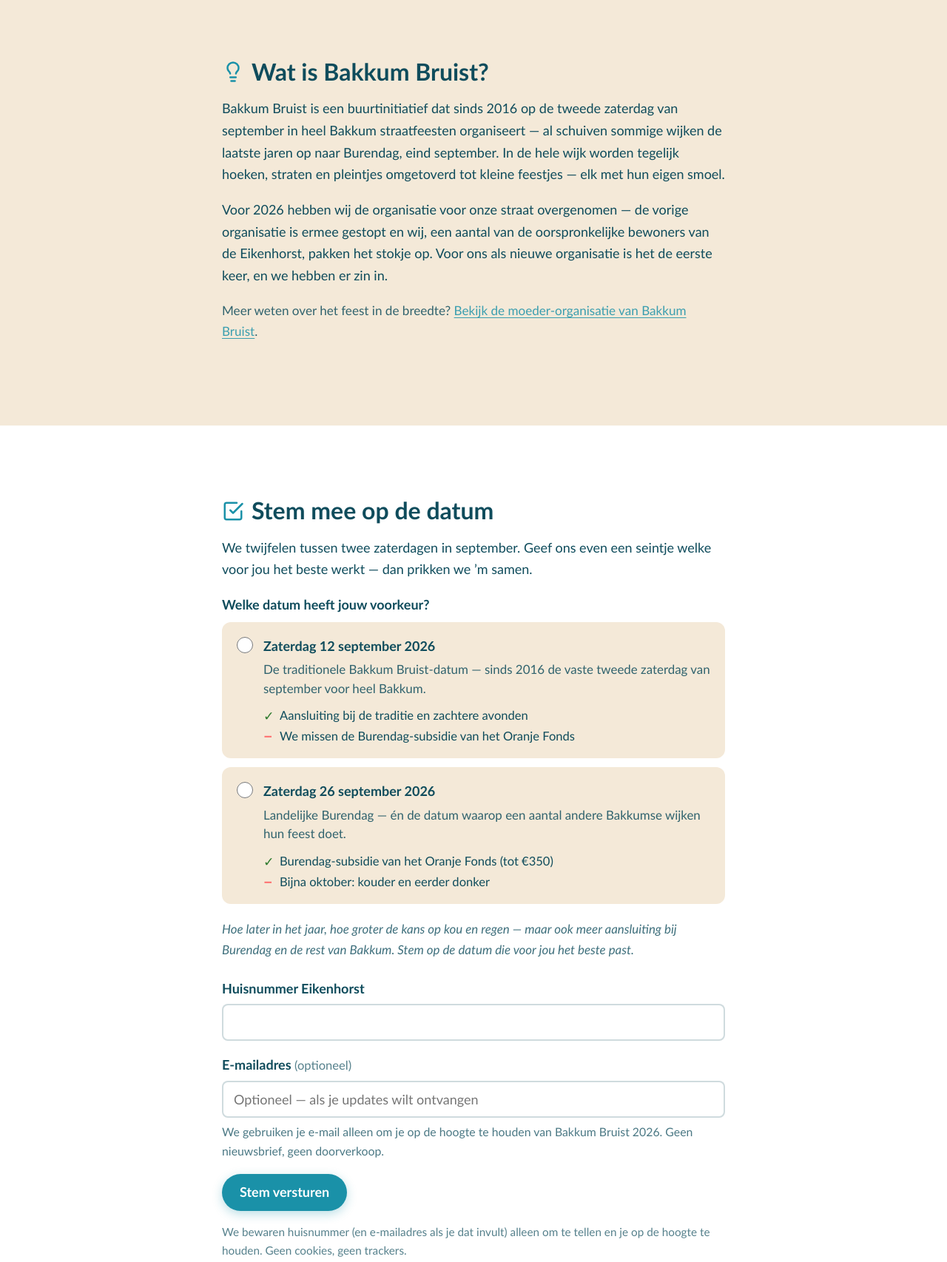
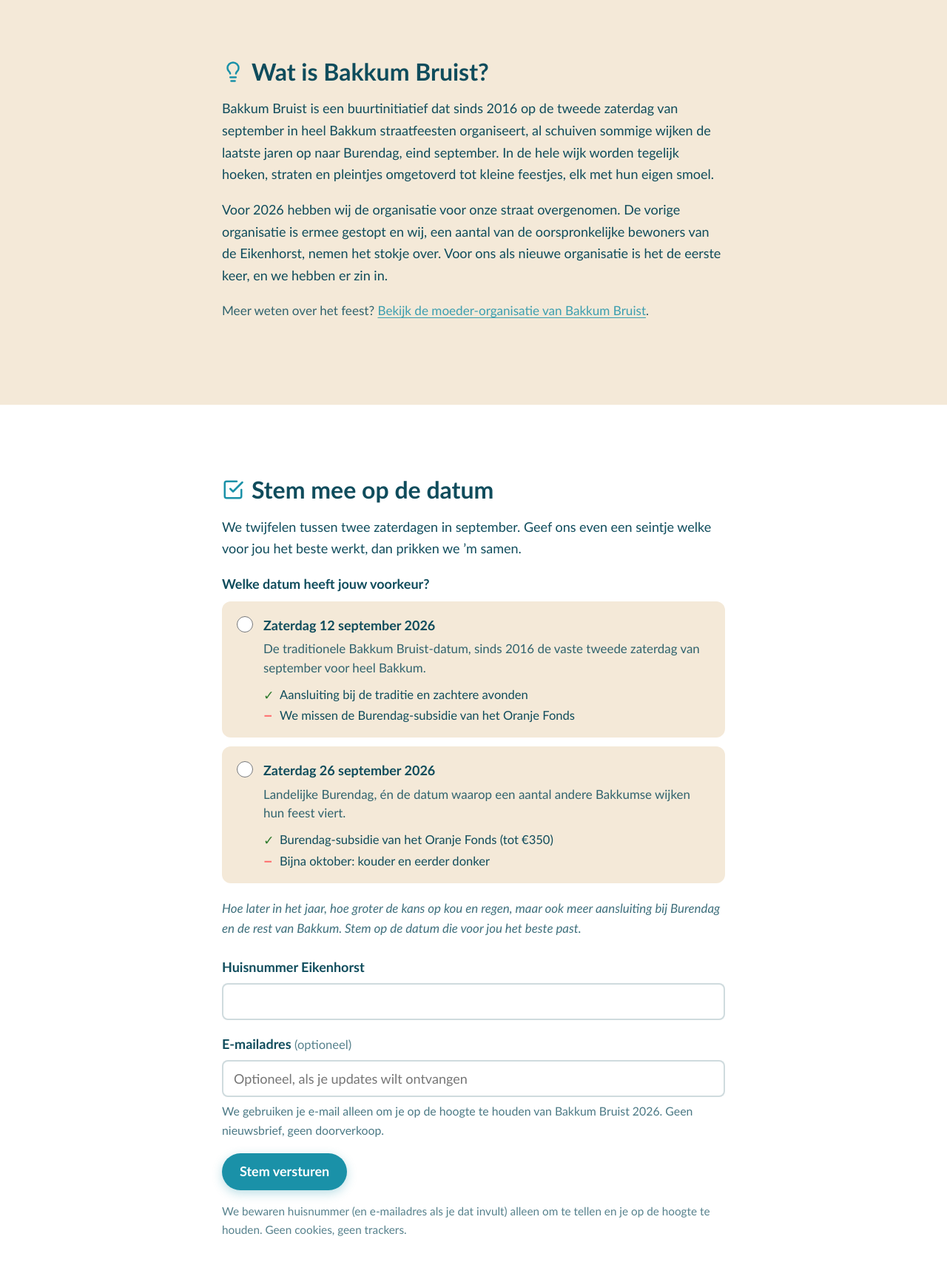
Before and after one commit to randomdreft/bakkumbruist, a plain HTML site: page index.html in a window 1280 px wide. Shown: the part 860-2566 px from the top of the page at 74% size. Drawn offline with Linux system fonts and the light colour scheme.

Commit message:
Tekst: feedback Liza verwerkt + minder em-dashes
- 'pakken het stokje op' -> 'nemen het stokje over'
- 'het feest in de breedte' -> 'het feest'
- Bakkumse wijken 'hun feest doet' -> 'hun feest viert'
- 'De rest valt nog alle kanten op' -> 'De rest kan nog alle
  kanten op vallen'
- Em-dashes in prose vervangen door komma's, punten of dubbele
  punt (em-dashes voelen LLM-achtig). Titel/footer blijven.

```diff
--- a/index.html
+++ b/index.html
@@ -26,9 +26,9 @@
     <main id="main">
         <section class="hero" aria-labelledby="hero-title">
             <img class="hero-logo" src="huisstijl/logo-badge.png" alt="Bakkum Bruist logo" width="280" height="280">
-            <span class="hero-badge"><span class="hero-badge-dot" aria-hidden="true"></span> Stemming loopt — denk mee</span>
+            <span class="hero-badge"><span class="hero-badge-dot" aria-hidden="true"></span> Stemming loopt, denk mee</span>
             <h1 id="hero-title">Bakkum Bruist 2026<br><span class="hero-sub-title">Eikenhorst</span></h1>
-            <p class="lead">We werken aan een buurtfeest voor onze straat in september 2026. De definitieve datum prikken we samen — denk je even mee?</p>
+            <p class="lead">We werken aan een buurtfeest voor onze straat in september 2026. De definitieve datum prikken we samen. Denk je even mee?</p>
             <div class="cta-row">
                 <a class="btn btn-primary btn-big" href="#poll">Denk mee over de datum →</a>
                 <a class="btn btn-secondary" href="https://chat.whatsapp.com/GjjAjOYPuXJGOPXmx4aMYU?mode=gi_t" target="_blank" rel="noopener">WhatsApp-groep</a>
@@ -38,14 +38,14 @@
 
         <section id="idee" class="section-accent" aria-labelledby="idee-title">
             <h2 id="idee-title"><svg class="section-icon" viewBox="0 0 24 24" fill="none" stroke="currentColor" stroke-width="2" stroke-linecap="round" stroke-linejoin="round" aria-hidden="true"><line x1="9" y1="18" x2="15" y2="18"/><line x1="10" y1="22" x2="14" y2="22"/><path d="M15.09 14c.18-.98.65-1.74 1.41-2.5A4.65 4.65 0 0 0 18 8 6 6 0 0 0 6 8c0 1 .23 2.23 1.5 3.5A4.61 4.61 0 0 1 8.91 14"/></svg>Wat is Bakkum Bruist?</h2>
-            <p>Bakkum Bruist is een buurtinitiatief dat sinds 2016 op de tweede zaterdag van september in heel Bakkum straatfeesten organiseert — al schuiven sommige wijken de laatste jaren op naar Burendag, eind september. In de hele wijk worden tegelijk hoeken, straten en pleintjes omgetoverd tot kleine feestjes — elk met hun eigen smoel.</p>
-            <p>Voor 2026 hebben wij de organisatie voor onze straat overgenomen — de vorige organisatie is ermee gestopt en wij, een aantal van de oorspronkelijke bewoners van de Eikenhorst, pakken het stokje op. Voor ons als nieuwe organisatie is het de eerste keer, en we hebben er zin in.</p>
-            <p class="meta-link">Meer weten over het feest in de breedte? <a href="https://www.facebook.com/BakkumBruist" target="_blank" rel="noopener">Bekijk de moeder-organisatie van Bakkum Bruist</a>.</p>
+            <p>Bakkum Bruist is een buurtinitiatief dat sinds 2016 op de tweede zaterdag van september in heel Bakkum straatfeesten organiseert, al schuiven sommige wijken de laatste jaren op naar Burendag, eind september. In de hele wijk worden tegelijk hoeken, straten en pleintjes omgetoverd tot kleine feestjes, elk met hun eigen smoel.</p>
+            <p>Voor 2026 hebben wij de organisatie voor onze straat overgenomen. De vorige organisatie is ermee gestopt en wij, een aantal van de oorspronkelijke bewoners van de Eikenhorst, nemen het stokje over. Voor ons als nieuwe organisatie is het de eerste keer, en we hebben er zin in.</p>
+            <p class="meta-link">Meer weten over het feest? <a href="https://www.facebook.com/BakkumBruist" target="_blank" rel="noopener">Bekijk de moeder-organisatie van Bakkum Bruist</a>.</p>
         </section>
 
         <section id="poll" aria-labelledby="poll-title">
             <h2 id="poll-title"><svg class="section-icon" viewBox="0 0 24 24" fill="none" stroke="currentColor" stroke-width="2" stroke-linecap="round" stroke-linejoin="round" aria-hidden="true"><polyline points="9 11 12 14 22 4"/><path d="M21 12v7a2 2 0 0 1-2 2H5a2 2 0 0 1-2-2V5a2 2 0 0 1 2-2h11"/></svg>Stem mee op de datum</h2>
-            <p>We twijfelen tussen twee zaterdagen in september. Geef ons even een seintje welke voor jou het beste werkt — dan prikken we ’m samen.</p>
+            <p>We twijfelen tussen twee zaterdagen in september. Geef ons even een seintje welke voor jou het beste werkt, dan prikken we ’m samen.</p>
 
             <form id="poll-form" class="poll-form" novalidate>
                 <fieldset class="poll-options">
@@ -55,7 +55,7 @@
                         <input type="radio" name="datum" value="2026-09-12" required>
                         <span class="poll-option-body">
                             <span class="poll-option-title">Zaterdag 12 september 2026</span>
-                            <span class="poll-option-desc">De traditionele Bakkum Bruist-datum — sinds 2016 de vaste tweede zaterdag van september voor heel Bakkum.</span>
+                            <span class="poll-option-desc">De traditionele Bakkum Bruist-datum, sinds 2016 de vaste tweede zaterdag van september voor heel Bakkum.</span>
                             <ul class="poll-option-tradeoff">
                                 <li class="pro">Aansluiting bij de traditie en zachtere avonden</li>
                                 <li class="con">We missen de Burendag-subsidie van het Oranje Fonds</li>
@@ -67,7 +67,7 @@
                         <input type="radio" name="datum" value="2026-09-26" required>
                         <span class="poll-option-body">
                             <span class="poll-option-title">Zaterdag 26 september 2026</span>
-                            <span class="poll-option-desc">Landelijke Burendag — én de datum waarop een aantal andere Bakkumse wijken hun feest doet.</span>
+                            <span class="poll-option-desc">Landelijke Burendag, én de datum waarop een aantal andere Bakkumse wijken hun feest viert.</span>
                             <ul class="poll-option-tradeoff">
                                 <li class="pro">Burendag-subsidie van het Oranje Fonds (tot €350)</li>
                                 <li class="con">Bijna oktober: kouder en eerder donker</li>
@@ -76,7 +76,7 @@
                     </label>
                 </fieldset>
 
-                <p class="poll-hint">Hoe later in het jaar, hoe groter de kans op kou en regen — maar ook meer aansluiting bij Burendag en de rest van Bakkum. Stem op de datum die voor jou het beste past.</p>
+                <p class="poll-hint">Hoe later in het jaar, hoe groter de kans op kou en regen, maar ook meer aansluiting bij Burendag en de rest van Bakkum. Stem op de datum die voor jou het beste past.</p>
 
                 <div class="poll-field">
                     <label for="poll-huisnummer">Huisnummer Eikenhorst</label>
@@ -85,7 +85,7 @@
 
                 <div class="poll-field">
                     <label for="poll-email">E-mailadres <span class="poll-field-optional">(optioneel)</span></label>
-                    <input type="email" id="poll-email" name="email" placeholder="Optioneel — als je updates wilt ontvangen" autocomplete="email">
+                    <input type="email" id="poll-email" name="email" placeholder="Optioneel, als je updates wilt ontvangen" autocomplete="email">
                     <p class="poll-field-help">We gebruiken je e-mail alleen om je op de hoogte te houden van Bakkum Bruist 2026. Geen nieuwsbrief, geen doorverkoop.</p>
                 </div>
 
@@ -112,19 +112,19 @@
                 <li>Gezelligheid in de straat.</li>
                 <li>Een hapje en een drankje.</li>
             </ul>
-            <p class="muted">De rest valt nog alle kanten op — houd ons in de gaten voor updates.</p>
+            <p class="muted">De rest kan nog alle kanten op vallen. Houd ons in de gaten voor updates.</p>
         </section>
 
         <section id="wanneer" aria-labelledby="wanneer-title">
             <h2 id="wanneer-title"><svg class="section-icon" viewBox="0 0 24 24" fill="none" stroke="currentColor" stroke-width="2" stroke-linecap="round" stroke-linejoin="round" aria-hidden="true"><rect x="3" y="4" width="18" height="18" rx="2" ry="2"/><line x1="16" y1="2" x2="16" y2="6"/><line x1="8" y1="2" x2="8" y2="6"/><line x1="3" y1="10" x2="21" y2="10"/></svg>Wanneer?</h2>
             <div class="callout">
-                <p>De definitieve datum prikken we samen met de straat. Er liggen twee zaterdagen op tafel: <strong>12 september 2026</strong> (de traditionele Bakkum Bruist-datum) of <strong>26 september 2026</strong> (Burendag). <a href="#poll">Stem hierboven mee ↑</a> — dan weten we welke datum voor de meeste buren werkt.</p>
+                <p>De definitieve datum prikken we samen met de straat. Er liggen twee zaterdagen op tafel: <strong>12 september 2026</strong> (de traditionele Bakkum Bruist-datum) of <strong>26 september 2026</strong> (Burendag). <a href="#poll">Stem hierboven mee ↑</a>, dan weten we welke datum voor de meeste buren werkt.</p>
             </div>
         </section>
 
         <section id="meedoen" class="section-accent" aria-labelledby="meedoen-title">
             <h2 id="meedoen-title"><svg class="section-icon" viewBox="0 0 24 24" fill="none" stroke="currentColor" stroke-width="2" stroke-linecap="round" stroke-linejoin="round" aria-hidden="true"><path d="M17 21v-2a4 4 0 0 0-4-4H5a4 4 0 0 0-4 4v2"/><circle cx="9" cy="7" r="4"/><path d="M23 21v-2a4 4 0 0 0-3-3.87"/><path d="M16 3.13a4 4 0 0 1 0 7.75"/></svg>Doe mee</h2>
-            <p>We organiseren het samen met z'n vieren — <strong>Iris</strong>, <strong>Liza</strong>, <strong>Mieke</strong> en <strong>Randal</strong>. Maar Bakkum Bruist is van de hele straat: we kunnen alle ideeën, handjes en hapjes gebruiken.</p>
+            <p>We organiseren het samen met z'n vieren: <strong>Iris</strong>, <strong>Liza</strong>, <strong>Mieke</strong> en <strong>Randal</strong>. Maar Bakkum Bruist is van de hele straat: we kunnen alle ideeën, handjes en hapjes gebruiken.</p>
             <p>De makkelijkste manier om mee te denken en op de hoogte te blijven is onze WhatsApp-bewonersgroep. Daar peilen we wensen, delen we updates en laten we weten welke datum het wordt zodra de stemmen binnen zijn.</p>
             <p class="cta-row">
                 <a class="btn btn-primary btn-big" href="https://chat.whatsapp.com/GjjAjOYPuXJGOPXmx4aMYU?mode=gi_t" target="_blank" rel="noopener">Sluit aan bij de WhatsApp-groep</a>
```
